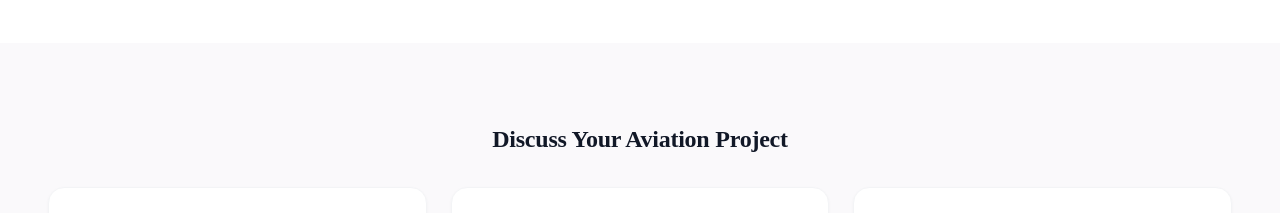
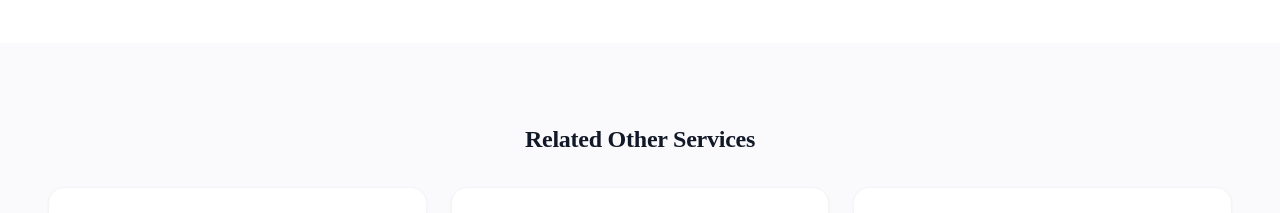
Before and after one commit to shubh6387/shakti_av, a React (Vite) app: page /services/aai-iaf-mod-noc-consultancy in a window 1280 px wide. Shown: the part 1460-1673 px from the top of the page. Built offline with nearby package versions, Linux system fonts and the light colour scheme.

Commit message:
updated code

```diff
--- a/src/pages/ServiceDetailPage.tsx
+++ b/src/pages/ServiceDetailPage.tsx
@@ -172,7 +172,7 @@ export default function ServiceDetailPage() {
             {/* Discuss Your Aviation Project */}
             <section className="py-16 lg:py-20 bg-section-alt">
                 <div className="container-sacs">
-                    <h2 className="font-display font-bold text-2xl text-gray-900 mb-8 text-center">Discuss Your Aviation Project</h2>
+                    <h2 className="font-display font-bold text-2xl text-gray-900 mb-8 text-center">Related Other Services</h2>
                     <div className="grid grid-cols-1 md:grid-cols-3 gap-6">
                         {related.map((s) => {
                             const RelatedIcon = s.icon;
```
